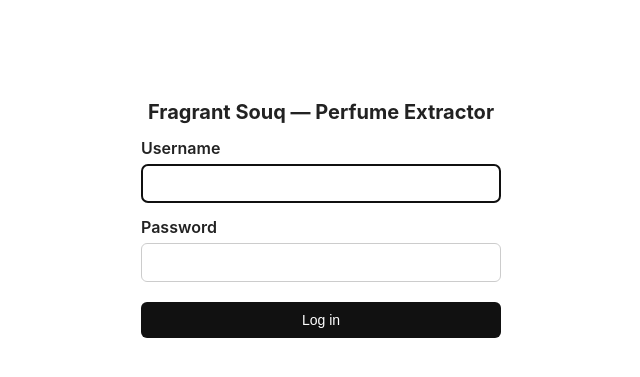
After one commit to Ahsana-fragrantsouq/Perfume_Photo_Extractor, a Flask app: page /login in a window 1280 px wide. The commit adds this page. Shown: the top 377 px of the page, without its empty margins (319-959 px from the left). Run offline with Flask 3, Linux system fonts and the light colour scheme; some libraries are stand-ins or nearby versions.

Commit message:
Sync to latest: login system + save-button fixes

```diff
--- a/app.py
+++ b/app.py
@@ -3,8 +3,10 @@ import base64
 import json
 import re
 import io
+from functools import wraps
 
-from flask import Flask, request, jsonify, render_template
+from flask import Flask, request, jsonify, render_template, session, redirect, url_for
+from werkzeug.security import check_password_hash
 from PIL import Image
 import anthropic
 import psycopg2
@@ -14,6 +16,10 @@ import airtable_client
 import photo_storage
 
 app = Flask(__name__)
+
+# Needed for login sessions. Set FLASK_SECRET_KEY in Render — without it, everyone
+# gets logged out whenever the app restarts (a new random key would be used each time).
+app.secret_key = os.environ.get("FLASK_SECRET_KEY", "dev-only-insecure-key-change-in-render")
 
 # Anthropic client — reads ANTHROPIC_API_KEY from environment (set this in Render)
 client = anthropic.Anthropic(api_key=os.environ.get("ANTHROPIC_API_KEY"))
@@ -29,6 +35,31 @@ try:
     db.init_db()
 except Exception as e:
     print(f"[startup] Skipping DB init: {e}")
+
+
+def login_required(view_func):
+    """For pages the browser navigates to directly (GET requests that render HTML).
+    Redirects to /login (and back again afterward) if there's no active session."""
+    @wraps(view_func)
+    def wrapped(*args, **kwargs):
+        if not session.get("user_id"):
+            return redirect(url_for("login", next=request.path))
+        return view_func(*args, **kwargs)
+    return wrapped
+
+
+def api_login_required(view_func):
+    """For AJAX/fetch-called endpoints. A redirect wouldn't make sense here (the
+    JS would just receive the login page's HTML and fail to parse it as JSON),
+    so this returns a plain 401 instead — the calling page's own login_required
+    already ensures nobody reaches this without a session in normal use; this
+    is the fallback for a session that expired mid-page-visit."""
+    @wraps(view_func)
+    def wrapped(*args, **kwargs):
+        if not session.get("user_id"):
+            return jsonify({"error": "not_logged_in", "message": "Please log in again."}), 401
+        return view_func(*args, **kwargs)
+    return wrapped
 
 EXTRACTION_PROMPT_BASE = """You are looking at a photo of perfumes/fragrances taken inside a shop.
 
@@ -111,12 +142,44 @@ def extract_json(text):
     return json.loads(text)
 
 
+@app.route("/login", methods=["GET", "POST"])
+def login():
+    error = None
+    if request.method == "POST":
+        username = (request.form.get("username") or "").strip()
+        password = request.form.get("password", "")
+
+        user = None
+        try:
+            user = db.get_user_by_username(username)
+        except Exception as e:
+            error = f"Could not check login right now: {e}"
+
+        if user and check_password_hash(user["password_hash"], password):
+            session["user_id"] = user["id"]
+            session["username"] = user["username"]
+            next_url = request.args.get("next") or url_for("index")
+            return redirect(next_url)
+        elif not error:
+            error = "Incorrect username or password."
+
+    return render_template("login.html", error=error)
+
+
+@app.route("/logout")
+def logout():
+    session.clear()
+    return redirect(url_for("login"))
+
+
 @app.route("/")
+@login_required
 def index():
     return render_template("index.html")
 
 
 @app.route("/extract", methods=["POST"])
+@api_login_required
 def extract():
     if "photo" not in request.files:
         return jsonify({"error": "No photo file provided. Use form field name 'photo'."}), 400
@@ -214,6 +277,7 @@ def build_fallback_product_name(item):
 
 
 @app.route("/record", methods=["POST"])
+@api_login_required
 def record():
     data = request.get_json(silent=True)
     if not data:
@@ -258,13 +322,8 @@ def record():
 
 
 @app.route("/admin/data")
+@login_required
 def admin_data():
-    admin_key = os.environ.get("ADMIN_KEY")
-    if not admin_key:
-        return "ADMIN_KEY is not set in the environment. Add one in Render to use this page.", 503
-    if request.args.get("key") != admin_key:
-        return "Forbidden: missing or incorrect ?key=", 403
-
     try:
         master_items = db.get_master_items(limit=500)
         recorded_items = db.get_recorded_items(limit=500)
@@ -277,20 +336,15 @@ def admin_data():
         master_items=master_items,
         recorded_items=recorded_items,
         corrections=corrections,
-        admin_key=admin_key,
     )
 
 
 @app.route("/admin/create-in-airtable", methods=["POST"])
+@api_login_required
 def admin_create_in_airtable():
     """Creates a brand-new Airtable record for a master_table row that has no SKU,
     auto-generating a SKU, and syncs it back to master_table on success.
-    POST /admin/create-in-airtable?key=YOUR_KEY
     body: {"id": 26, "brand": "...", "name": "...", "size": "...", "concentration": "...", "gender": "..."}"""
-    admin_key = os.environ.get("ADMIN_KEY")
-    if not admin_key or request.args.get("key") != admin_key:
-        return jsonify({"error": "Forbidden"}), 403
-
     data = request.get_json(silent=True) or {}
 
     try:
@@ -328,11 +382,8 @@ def admin_create_in_airtable():
 
 
 @app.route("/admin/update-sku", methods=["POST"])
+@api_login_required
 def admin_update_sku():
-    admin_key = os.environ.get("ADMIN_KEY")
-    if not admin_key or request.args.get("key") != admin_key:
-        return jsonify({"error": "Forbidden"}), 403
-
     data = request.get_json(silent=True) or {}
     updates = data.get("updates", [])
 
@@ -353,11 +404,8 @@ def admin_update_sku():
 
 
 @app.route("/admin/delete", methods=["POST"])
+@api_login_required
 def admin_delete():
-    admin_key = os.environ.get("ADMIN_KEY")
-    if not admin_key or request.args.get("key") != admin_key:
-        return jsonify({"error": "Forbidden"}), 403
-
     data = request.get_json(silent=True) or {}
     table = data.get("table")
     raw_ids = data.get("ids", [])
@@ -377,11 +425,8 @@ def admin_delete():
 
 
 @app.route("/admin/clear-all", methods=["POST"])
+@api_login_required
 def admin_clear_all():
-    admin_key = os.environ.get("ADMIN_KEY")
-    if not admin_key or request.args.get("key") != admin_key:
-        return jsonify({"error": "Forbidden"}), 403
-
     data = request.get_json(silent=True) or {}
     if data.get("confirm") != "DELETE ALL":
         return jsonify({"error": "Confirmation phrase did not match. Nothing was deleted."}), 400
@@ -394,11 +439,13 @@ def admin_clear_all():
 
 
 @app.route("/search")
+@login_required
 def search_page():
     return render_template("search.html")
 
 
 @app.route("/api/search")
+@api_login_required
 def api_search():
     query = (request.args.get("q") or "").strip()
     if not query:
--- a/db.py
+++ b/db.py
@@ -103,8 +103,64 @@ def init_db():
             if cur.fetchone():
                 print("[db] Migrating master_table: renaming created_at -> updated_at")
                 cur.execute("ALTER TABLE master_table RENAME COLUMN created_at TO updated_at;")
+
+            # User accounts for logging into the whole app. Passwords are stored as
+            # hashes (see auth.py), never plain text.
+            cur.execute("""
+                CREATE TABLE IF NOT EXISTS users (
+                    id SERIAL PRIMARY KEY,
+                    username TEXT NOT NULL UNIQUE,
+                    password_hash TEXT NOT NULL,
+                    created_at TIMESTAMPTZ NOT NULL
+                );
+            """)
         conn.commit()
         print("[db] Tables ready.")
+    finally:
+        conn.close()
+
+    _seed_admin_user_if_needed()
+
+
+def _seed_admin_user_if_needed():
+    """If there are no users at all yet, create one from ADMIN_USERNAME/ADMIN_PASSWORD
+    env vars — otherwise nobody could ever log in for the first time. Once at least
+    one user exists, this does nothing (existing accounts are never touched)."""
+    from werkzeug.security import generate_password_hash
+
+    username = os.environ.get("ADMIN_USERNAME")
+    password = os.environ.get("ADMIN_PASSWORD")
+
+    conn = get_conn()
+    try:
+        with conn.cursor() as cur:
+            cur.execute("SELECT COUNT(*) FROM users;")
+            (count,) = cur.fetchone()
+            if count > 0:
+                return
+
+            if not username or not password:
+                print("[db] No users exist yet, and ADMIN_USERNAME/ADMIN_PASSWORD aren't set — "
+                      "nobody will be able to log in until you set those env vars and redeploy.")
+                return
+
+            cur.execute(
+                "INSERT INTO users (username, password_hash, created_at) VALUES (%s, %s, %s);",
+                (username, generate_password_hash(password), datetime.now(timezone.utc)),
+            )
+        conn.commit()
+        print(f"[db] Seeded initial admin user {username!r} from ADMIN_USERNAME/ADMIN_PASSWORD.")
+    finally:
+        conn.close()
+
+
+def get_user_by_username(username):
+    """Looks up a user by username (case-sensitive). Returns {'id', 'username', 'password_hash'} or None."""
+    conn = get_conn()
+    try:
+        with conn.cursor(cursor_factory=psycopg2.extras.RealDictCursor) as cur:
+            cur.execute("SELECT id, username, password_hash FROM users WHERE username = %s;", (username,))
+            return cur.fetchone()
     finally:
         conn.close()
 
--- /dev/null
+++ b/templates/login.html
@@ -0,0 +1,30 @@
+<!DOCTYPE html>
+<html lang="en">
+<head>
+<meta charset="UTF-8">
+<title>Log in — Fragrant Souq Perfume Extractor</title>
+<style>
+  body { font-family: -apple-system, Segoe UI, Arial, sans-serif; max-width: 360px; margin: 100px auto; padding: 0 16px; color: #222; }
+  h1 { font-size: 20px; text-align: center; }
+  label { display: block; font-weight: 600; margin-bottom: 6px; margin-top: 14px; }
+  input[type="text"], input[type="password"] { width: 100%; padding: 10px; border: 1px solid #ccc; border-radius: 6px; box-sizing: border-box; font-size: 15px; }
+  button { margin-top: 20px; background: #111; color: #fff; border: none; padding: 10px 18px; border-radius: 6px; cursor: pointer; width: 100%; font-size: 14px; }
+  .error { color: #b00020; margin-top: 14px; font-size: 14px; }
+</style>
+</head>
+<body>
+
+<h1>Fragrant Souq — Perfume Extractor</h1>
+<form method="POST">
+  <label for="username">Username</label>
+  <input type="text" id="username" name="username" autofocus required>
+
+  <label for="password">Password</label>
+  <input type="password" id="password" name="password" required>
+
+  <button type="submit">Log in</button>
+</form>
+{% if error %}<div class="error">{{ error }}</div>{% endif %}
+
+</body>
+</html>
```
Also changed, not shown: templates/admin_data.html (+5 -6 lines), templates/index.html (+36 -6 lines), templates/search.html (+7 -3 lines).
